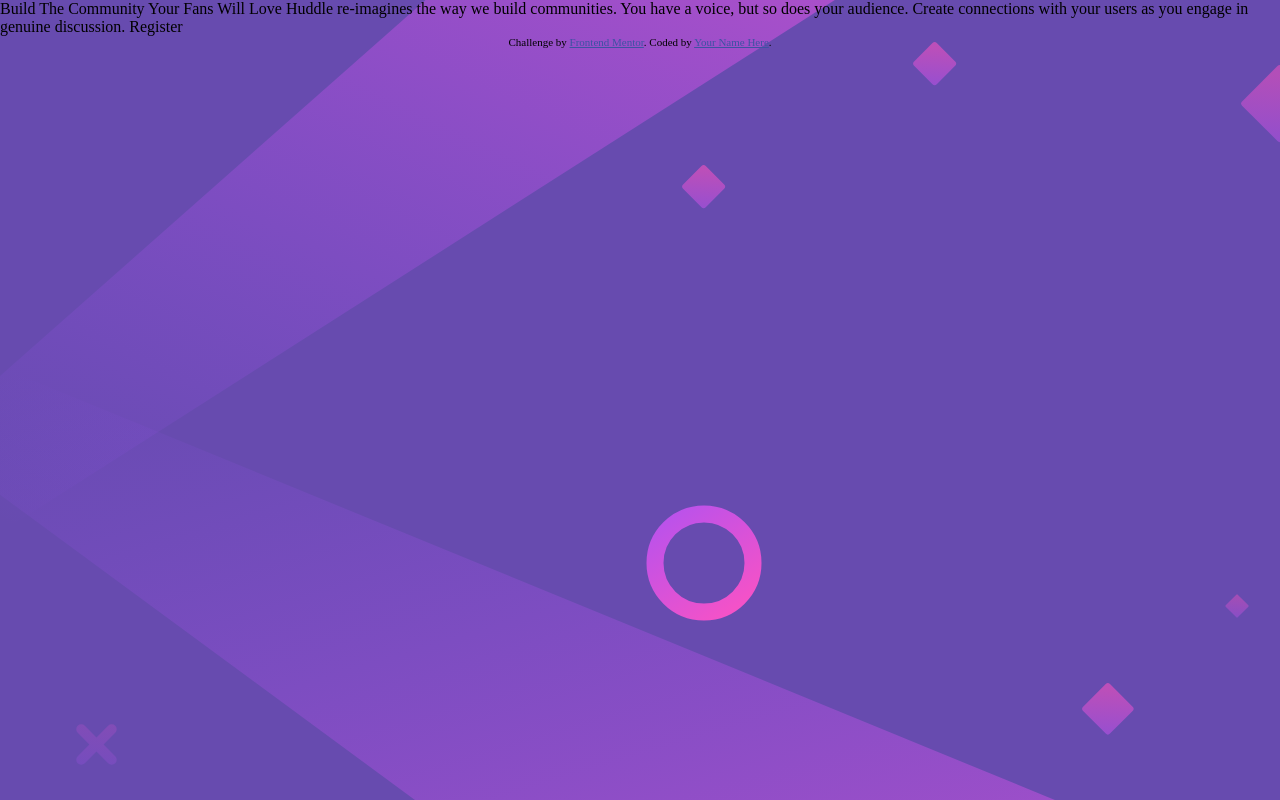
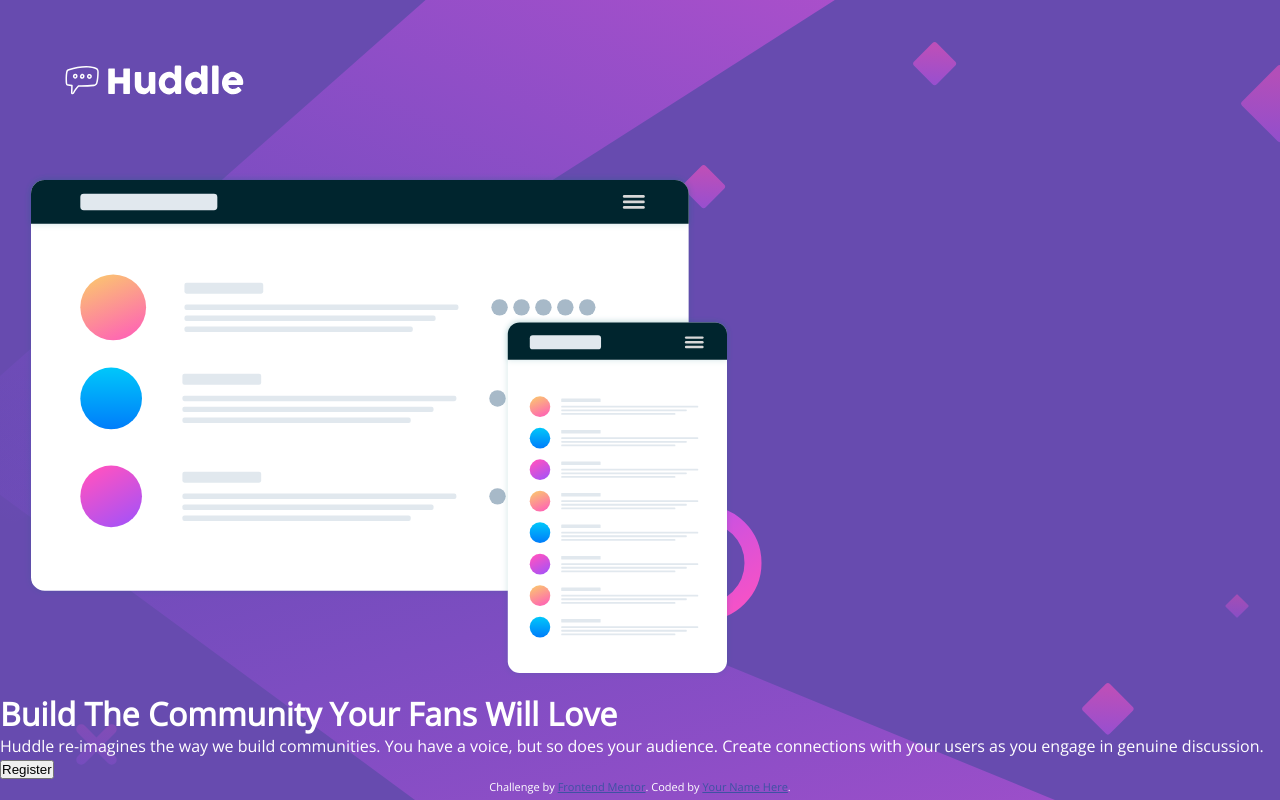
Before and after one commit to BananaTechs/frontend-mentor-huddle-landing, a plain HTML site: page index.html in a window 1280 px wide. Drawn offline with nearby package versions, Linux system fonts and the light colour scheme.

Commit message:
Style header and mockups

```diff
--- a/index.html
+++ b/index.html
@@ -7,6 +7,9 @@
   <link rel="icon" type="image/png" sizes="32x32" href="./images/favicon-32x32.png">
   <link rel="stylesheet" href="styles.css">
 
+  <link rel="preconnect" href="https://fonts.googleapis.com">
+  <link rel="preconnect" href="https://fonts.gstatic.com" crossorigin>
+  <link href="https://fonts.googleapis.com/css2?family=Open+Sans&family=Poppins:wght@400;600&display=swap" rel="stylesheet">
   <title>Frontend Mentor | Huddle landing page with single introductory section</title>
 
   <!-- Feel free to remove these styles or customise in your own stylesheet 👍 -->
@@ -17,12 +20,23 @@
 </head>
 <body>
 
-  Build The Community Your Fans Will Love
+  <!-- Header section -->
+  <div class="header">
+    <img class="logo" src="images/logo.svg">
+  </div>
 
-  Huddle re-imagines the way we build communities. You have a voice, but so does your audience.
-  Create connections with your users as you engage in genuine discussion.
+  <div class="hero">
+    <img class="mockups" src="images/illustration-mockups.svg">
 
-  Register
+    <div class="hero-txt">
+      <h1>Build The Community Your Fans Will Love</h1>
+      <p>
+        Huddle re-imagines the way we build communities. You have a voice, but so does your audience.
+        Create connections with your users as you engage in genuine discussion.
+      </p>
+      <button>Register</button>
+    </div>
+  </div>
 
   <footer>
     <p class="attribution">
--- a/styles.css
+++ b/styles.css
@@ -1,20 +1,58 @@
+:root {
+    --huddleViolet: hsl(257, 40%, 49%);
+    --huddleMagenta: hsl(300, 69%, 71%);
+}
+
 * {
     margin: 0;
     padding: 0;
     box-sizing: border-box;
 }
 
+/* -------------------- Background Image -------------------- */
+
 body {
     min-height: 100vh;
-    background-color: hsl(257, 40%, 49%);
+    background-color: var(--huddleViolet);
     background-image: url("images/bg-mobile.svg");
-    background-size: cover;
+    background-size: 100% auto;
     background-repeat: no-repeat;
+
+    font-family: 'Open Sans', sans-serif;
+    color: white;
 }
 
-@media only screen and (min-width: 600px) {
+@media only screen and (min-width: 768px) {
     body {
         background-image: url("images/bg-desktop.svg");
         background-size: auto 100%;
     }
 }
+
+/* -------------------- Logo -------------------- */
+
+.header {
+    padding: 2rem;
+}
+
+.logo {
+    /* margin-left: 1em; */
+    width: 8rem;
+}
+
+@media only screen and (min-width: 768px) {
+    .header {
+        padding: 3.5rem;
+    }
+
+    .logo {
+        width: 12rem;
+    }
+}
+
+/* -------------------- Hero -------------------- */
+
+.mockups {
+    padding: 0.5rem 1.5rem;
+    max-width: 100%;
+}
```
